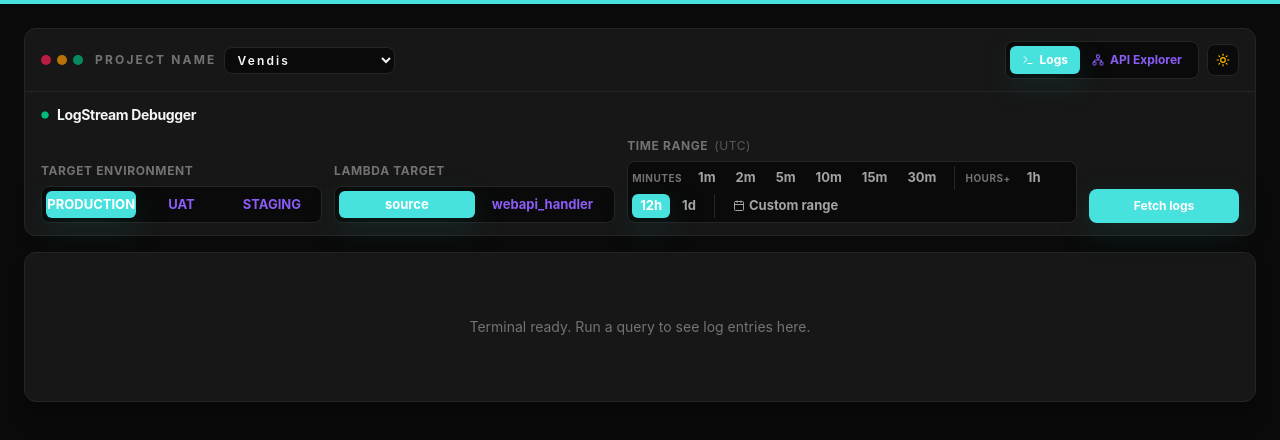
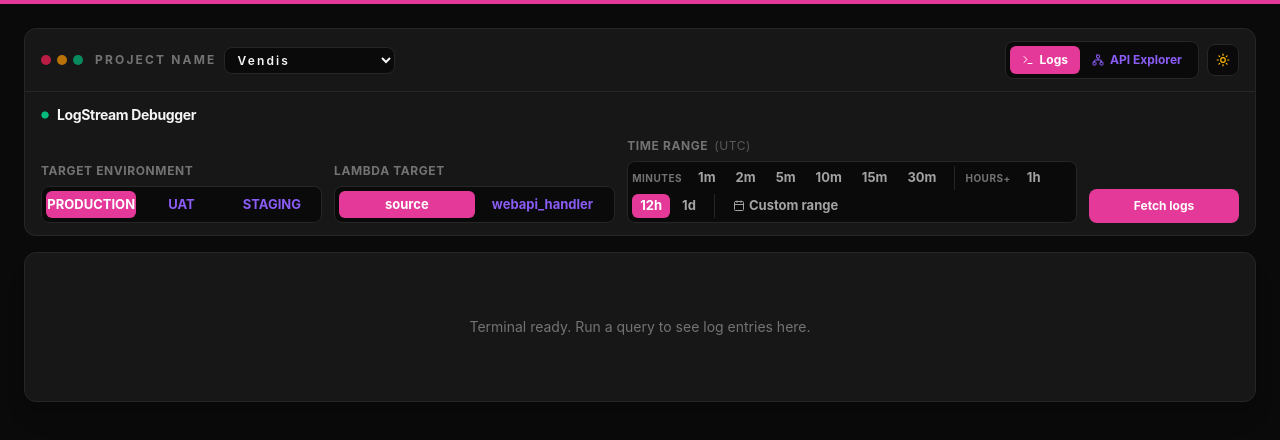
Before and after one commit to rahulsw24/logs-scraper, a React (Vite) app: page / in a window 1280 px wide. Shown: the top 440 px of the page. Built offline with nearby package versions, Linux system fonts and the light colour scheme.

Commit message:
Changed Color

```diff
--- a/src/App.jsx
+++ b/src/App.jsx
@@ -18,76 +18,129 @@ const PROJECT_ENV_CONFIG = {
       label: 'Production',
       domain: 'https://shop.vendis.com.au',
       poolId: 'gpool812642',
+      ascentColor: '#E53999', // Red
     },
     uat: {
       label: 'UAT',
       domain: 'https://uat.vendis.com.au',
       poolId: 'gpoole048a3',
+      ascentColor: '#FB8C00', // Orange
     },
     staging: {
       label: 'Staging',
       domain: 'https://staging.vendis.com.au',
       poolId: 'gpoold4a251',
+      ascentColor: '#757575', // Grey
     },
   },
+
   Ryse: {
     beta: {
       label: 'Beta',
       domain: 'https://ryse.today',
       poolId: 'gpool281c99',
+      ascentColor: '#E53920', // Eye-friendly Gold
     },
   },
+
   'RyZe Fund': {
     beta: {
       label: 'Beta',
       domain: 'https://ryze.granitestack.io',
       poolId: 'gpool900acf',
+      ascentColor: '#8E7CC3', // Soft Purple
     },
   },
+
   Hoozoo: {
     beta: {
       label: 'Beta',
       domain: 'https://beta.hoozoo.com',
       poolId: 'gpool436869',
+      ascentColor: '#1976D2', // Blue
     },
   },
+
   'Compliance Hero': {
     beta: {
       label: 'Beta',
       domain: 'https://gpool8811cb.granitestack.io',
       poolId: 'gpool8811cb',
+      ascentColor: '#00A6B2', // Eye-friendly Cyan
     },
   },
 };
 
+function clampChannel(value) {
+  return Math.max(0, Math.min(255, value));
+}
+
+function normalizeHex(hex) {
+  const clean = (hex || '#000000').replace('#', '').trim();
+  if (clean.length === 3) {
+    return `#${clean.split('').map((char) => char + char).join('')}`;
+  }
+  return `#${clean.padEnd(6, '0').slice(0, 6)}`;
+}
+
+function hexToRgb(hex) {
+  const normalized = normalizeHex(hex);
+  const raw = normalized.slice(1);
+  return {
+    r: Number.parseInt(raw.slice(0, 2), 16),
+    g: Number.parseInt(raw.slice(2, 4), 16),
+    b: Number.parseInt(raw.slice(4, 6), 16),
+  };
+}
+
+function rgbToHex({ r, g, b }) {
+  const toHex = (value) => clampChannel(value).toString(16).padStart(2, '0');
+  return `#${toHex(r)}${toHex(g)}${toHex(b)}`;
+}
+
+function shadeHex(hex, amount) {
+  const { r, g, b } = hexToRgb(hex);
+  return rgbToHex({
+    r: r + amount,
+    g: g + amount,
+    b: b + amount,
+  });
+}
+
 function buildAccentPalette(project, environment, darkMode = true) {
-  const seed = `${project}-${environment}`;
-  let hash = 0;
+  const baseColor = PROJECT_ENV_CONFIG[project]?.[environment]?.ascentColor || '#4f46e5';
+  const base = normalizeHex(baseColor);
+  const { r, g, b } = hexToRgb(base);
+  const max = Math.max(r, g, b);
+  const min = Math.min(r, g, b);
+  const delta = max - min;
+  let hue = 0;
+  const lightness = (max + min) / 2;
+  const saturation = delta === 0 ? 0 : delta / (255 - Math.abs(2 * lightness - 255));
 
-  for (let i = 0; i < seed.length; i++) {
-    hash = (hash << 5) - hash + seed.charCodeAt(i);
-    hash |= 0;
+  if (delta !== 0) {
+    if (max === r) {
+      hue = ((g - b) / delta) % 6;
+    } else if (max === g) {
+      hue = (b - r) / delta + 2;
+    } else {
+      hue = (r - g) / delta + 4;
+    }
   }
 
-  const hue = Math.abs(hash * 47) % 360;
-  const saturation = 72;
-  const lightness = darkMode ? 58 : 54;
-  const hoverLightness = darkMode ? 50 : 46;
-  const textLightness = darkMode ? 70 : 48;
+  hue = Math.round(hue * 60);
+  if (hue < 0) hue += 360;
 
-  const topbar = `hsl(${hue} ${saturation}% ${lightness}%)`;
-  const btn = `hsl(${hue} ${saturation}% ${lightness}%)`;
-  const btnHover = `hsl(${hue} ${saturation}% ${hoverLightness}%)`;
-  const text = `hsl(${hue} ${saturation}% ${textLightness}%)`;
-  const shadow = `0 10px 30px hsla(${hue} ${saturation}% 20% / 0.26)`;
+  const mutedText = darkMode ? shadeHex(base, 44) : shadeHex(base, -32);
+  const baseShadow = `hsla(${hue} ${Math.round(saturation * 100)}% ${Math.round(lightness)}% / 0.34)`;
 
   return {
-    topbar,
-    btn,
-    btnHover,
-    bar: btn,
-    text,
-    shadow,
+    topbar: base,
+    btn: base,
+    btnHover: darkMode ? shadeHex(base, -12) : shadeHex(base, 12),
+    bar: base,
+    text: mutedText,
+    shadow: `0 10px 30px ${baseShadow}`,
   };
 }
 
@@ -519,7 +572,6 @@ function LogStreamPage({ darkMode, environment, setEnvironment, project, panel,
                     ? {
                         backgroundColor: accent.btn,
                         color: '#ffffff',
-                        boxShadow: accent.shadow,
                       }
                     : {
                         color: darkMode ? '#8b5cf6' : '#6b7280',
@@ -547,7 +599,6 @@ function LogStreamPage({ darkMode, environment, setEnvironment, project, panel,
                     ? {
                         backgroundColor: accent.btn,
                         color: '#ffffff',
-                        boxShadow: accent.shadow,
                       }
                     : {
                         color: darkMode ? '#8b5cf6' : '#6b7280',
@@ -581,7 +632,6 @@ function LogStreamPage({ darkMode, environment, setEnvironment, project, panel,
                         ? {
                             backgroundColor: accent.btn,
                             color: '#ffffff',
-                            boxShadow: accent.shadow,
                           }
                         : {
                             color: darkMode ? '#a3a3a3' : '#6b7280',
@@ -602,7 +652,6 @@ function LogStreamPage({ darkMode, environment, setEnvironment, project, panel,
                   ? {
                       backgroundColor: accent.btn,
                       color: '#ffffff',
-                      boxShadow: accent.shadow,
                     }
                   : {
                       color: darkMode ? '#a3a3a3' : '#6b7280',
@@ -652,7 +701,10 @@ function LogStreamPage({ darkMode, environment, setEnvironment, project, panel,
                   <button
                     onClick={applyCustomRange}
                     disabled={!draftStart || !draftEnd}
-                    className={`text-xs font-sans font-bold px-3 py-1.5 rounded-lg text-white transition-colors disabled:opacity-40 ${accent.btn}`}
+                    className="text-xs font-sans font-bold px-3 py-1.5 rounded-lg text-white transition-colors disabled:opacity-40"
+                    style={{
+                      backgroundColor: accent.btn,
+                    }}
                   >
                     Apply range
                   </button>
@@ -666,7 +718,6 @@ function LogStreamPage({ darkMode, environment, setEnvironment, project, panel,
               className="flex items-center justify-center gap-2 px-4 py-2 rounded-lg font-sans font-bold text-[12px] text-white transition-all active:scale-95 w-full sm:w-auto min-w-[150px] disabled:opacity-50 disabled:cursor-not-allowed"
               style={{
                 backgroundColor: accent.btn,
-                boxShadow: accent.shadow,
               }}
               onClick={fetchLogsDirectly}
               disabled={loading}
@@ -684,8 +735,9 @@ function LogStreamPage({ darkMode, environment, setEnvironment, project, panel,
         {loading && (
           <div className={`h-1 w-full rounded-full overflow-hidden ${darkMode ? 'bg-neutral-800' : 'bg-neutral-200'}`}>
             <div
-              className={`h-full transition-all duration-200 ${accent.bar} ${(!fetchProgress || !fetchProgress.expectedTotal) ? 'animate-pulse' : ''}`}
+              className={`h-full transition-all duration-200 ${(!fetchProgress || !fetchProgress.expectedTotal) ? 'animate-pulse' : ''}`}
               style={{
+                backgroundColor: accent.bar,
                 width: (fetchProgress && fetchProgress.expectedTotal > 0)
                   ? `${Math.min(100, (fetchProgress.events / fetchProgress.expectedTotal) * 100)}%`
                   : '100%'
@@ -742,7 +794,7 @@ function LogStreamPage({ darkMode, environment, setEnvironment, project, panel,
                       </div>
                       <div className="shrink-0">
                         {isExpanded ? (
-                          <ChevronUp size={14} className={accent.text} />
+                          <ChevronUp size={14} style={{ color: accent.text }} />
                         ) : (
                           <ChevronDown size={14} className={mutedCls} />
                         )}
@@ -754,7 +806,10 @@ function LogStreamPage({ darkMode, environment, setEnvironment, project, panel,
                         <div className={`flex justify-between items-center gap-3 text-[11px] min-w-0 ${mutedCls}`}>
                           <div className="flex items-center gap-1.5 min-w-0 overflow-x-auto log-scroll">
                             <span className="font-sans shrink-0">Log stream:</span>
-                            <code className={`px-1 py-0.5 rounded whitespace-nowrap ${accent.text} ${darkMode ? 'bg-neutral-800' : 'bg-neutral-100'}`}>
+                            <code
+                              className={`px-1 py-0.5 rounded whitespace-nowrap ${darkMode ? 'bg-neutral-800' : 'bg-neutral-100'}`}
+                              style={{ color: accent.text }}
+                            >
                               {log.LogStreamName || '—'}
                             </code>
                           </div>
@@ -1059,7 +1114,6 @@ export default function App() {
                   ? {
                       backgroundColor: accent.btn,
                       color: '#ffffff',
-                      boxShadow: accent.shadow,
                     }
                   : {
                       color: darkMode ? '#8b5cf6' : '#6b7280',
@@ -1074,7 +1128,6 @@ export default function App() {
                   ? {
                       backgroundColor: accent.btn,
                       color: '#ffffff',
-                      boxShadow: accent.shadow,
                     }
                   : {
                       color: darkMode ? '#8b5cf6' : '#6b7280',
```
